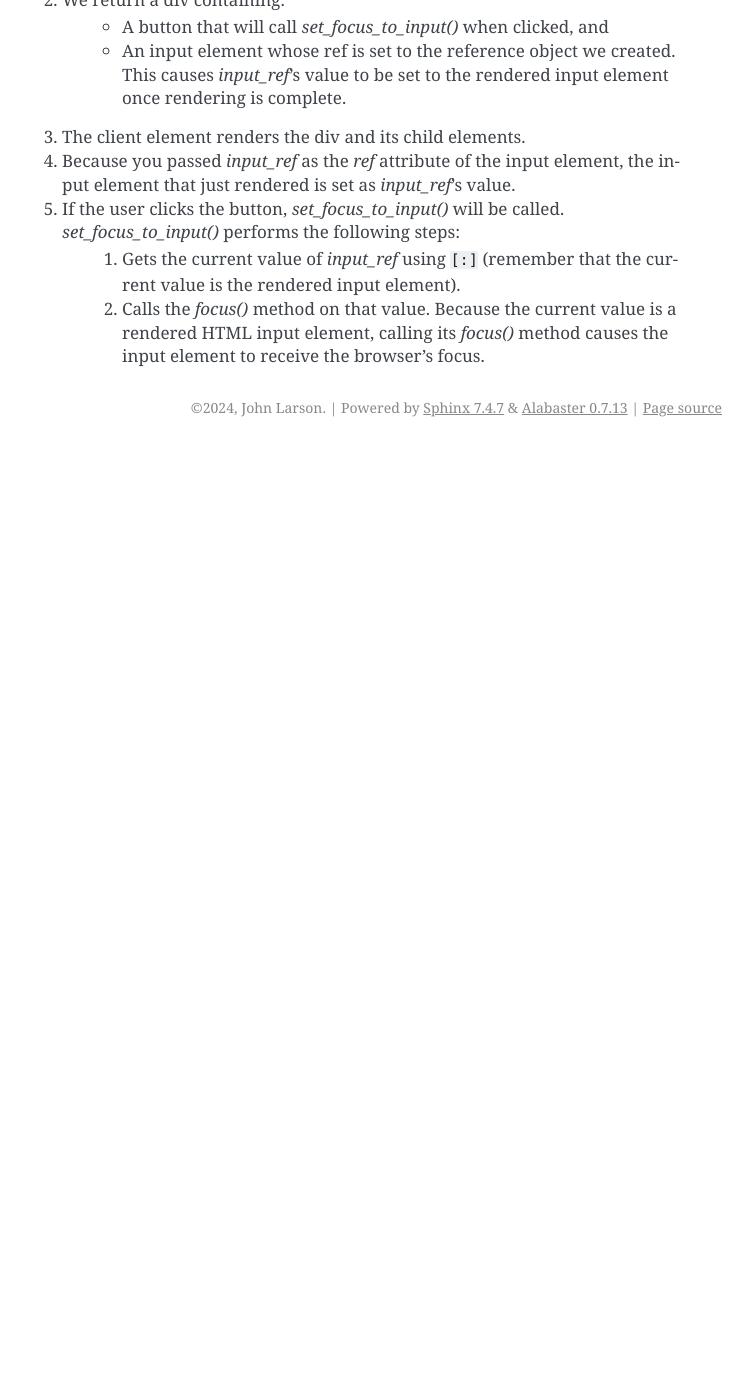
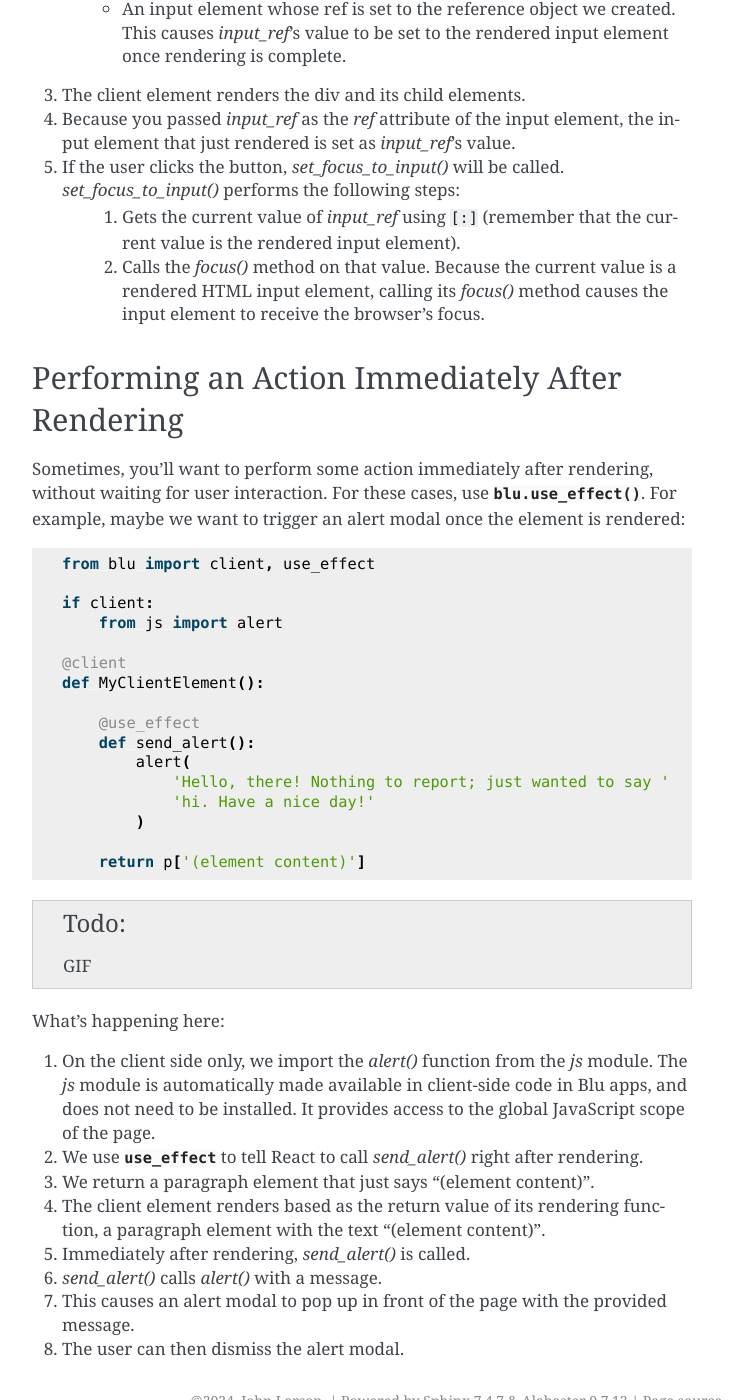
Before and after one commit to johnlarson/blu, a Sphinx documentation site: the page built from docs/user-guide/client-side-rendering.rst, in a window 1280 px wide and 1400 px high, scrolled down 9513 px. Shown: the whole window, without its empty margins (388-1141 px from the left). Built offline with Sphinx 7.4.7, drawn with Linux system fonts in a browser that asks for light colours; before the commit the page ends 9960 px from its top, so only the background shows below that; some of the changed text lies outside the part shown.

Commit message:
progress

```diff
--- a/docs/user-guide/client-side-rendering.rst
+++ b/docs/user-guide/client-side-rendering.rst
@@ -390,8 +390,8 @@
             .
 
 
-Directly Manipulating Elements After Rendering
-----------------------------------------------
+Directly Manipulating Rendered Elements
+---------------------------------------
 
 Most of the time, you will be able to get the interactive behavior you want by changing state in response to user interaction. For cases where you need to directly manipulate the DOM, you can use :func:`blu.use_ref`. In the example below, we use :func:`use_ref <blu.use_ref>` to focus an input when the button next to it is clicked.
 
@@ -432,3 +432,41 @@
 5. If the user clicks the button, *set_focus_to_input()* will be called. *set_focus_to_input()* performs the following steps:
     1. Gets the current value of *input_ref* using ``[:]`` (remember that the current value is the rendered input element).
     2. Calls the *focus()* method on that value. Because the current value is a rendered HTML input element, calling its *focus()* method causes the input element to receive the browser's focus.
+
+
+Performing an Action Immediately After Rendering
+------------------------------------------------
+
+Sometimes, you'll want to perform some action immediately after rendering, without waiting for user interaction. For these cases, use :func:`blu.use_effect`. For example, maybe we want to trigger an alert modal once the element is rendered:
+
+.. code-block:: python
+
+    from blu import client, use_effect
+
+    if client:
+        from js import alert
+
+    @client
+    def MyClientElement():
+
+        @use_effect
+        def send_alert():
+            alert(
+                'Hello, there! Nothing to report; just wanted to say '
+                'hi. Have a nice day!'
+            )
+
+        return p['(element content)']
+
+.. todo:: GIF
+
+What's happening here:
+
+1. On the client side only, we import the *alert()* function from the *js* module. The *js* module is automatically made available in client-side code in Blu apps, and does not need to be installed. It provides access to the global JavaScript scope of the page.
+2. We use :func:`use_effect <blu.use_effect>` to tell React to call *send_alert()* right after rendering.
+3. We return a paragraph element that just says "(element content)".
+4. The client element renders based as the return value of its rendering function, a paragraph element with the text "(element content)".
+5. Immediately after rendering, *send_alert()* is called.
+6. *send_alert()* calls *alert()* with a message.
+7. This causes an alert modal to pop up in front of the page with the provided message.
+8. The user can then dismiss the alert modal.
```
